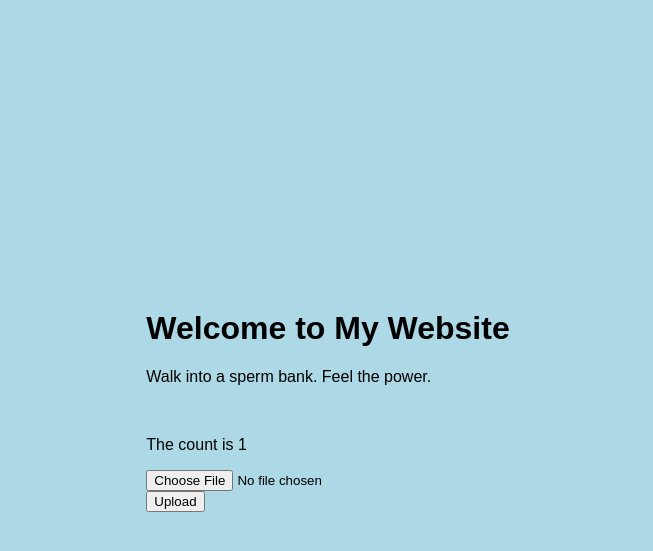
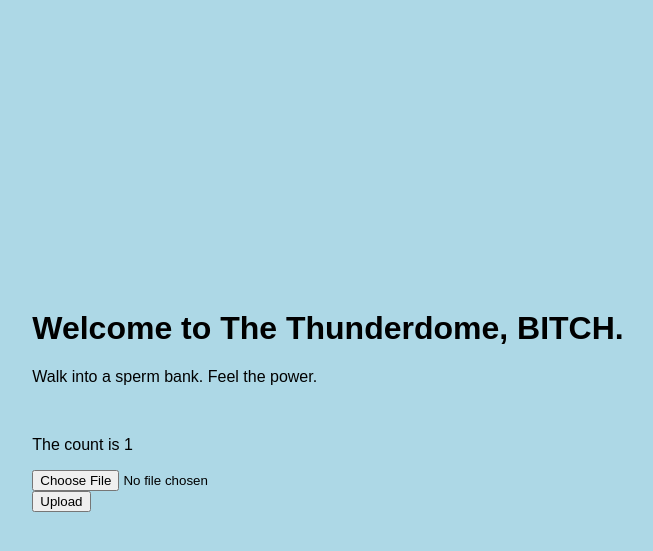
Before and after one commit to skipglide/django-deployment, a Django app: page / in a window 1280 px wide. Shown: the top 551 px of the page, without its empty margins (312-965 px from the left). Run offline with Django 5.2, Linux system fonts and the light colour scheme; data comes from the database, SQL or seed files in the repository; data that the repository does not hold is empty.

Commit message:
title change

```diff
--- a/app/templates/app/home.html
+++ b/app/templates/app/home.html
@@ -7,7 +7,7 @@
 {% block title %}Crusties{% endblock %}
 
 {% block content %}
-    <h1>Welcome to My Website</h1>
+    <h1>Welcome to The Thunderdome, BITCH.</h1>
     <p>Walk into a sperm bank. Feel the power.</p>
     <div style="max-width: 500px">
     <img src="{{ post.image.url }}" style="max-height: 50vh;">
```
